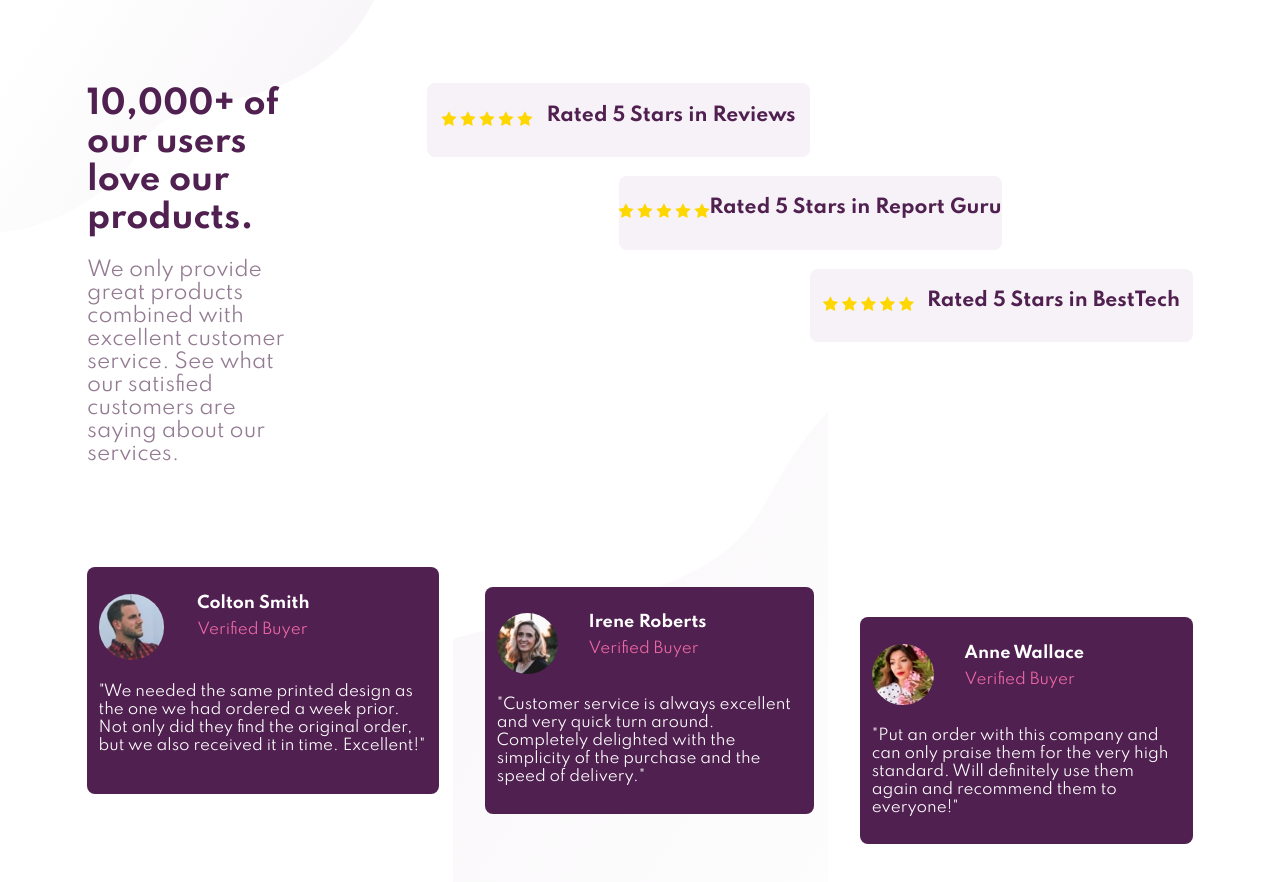
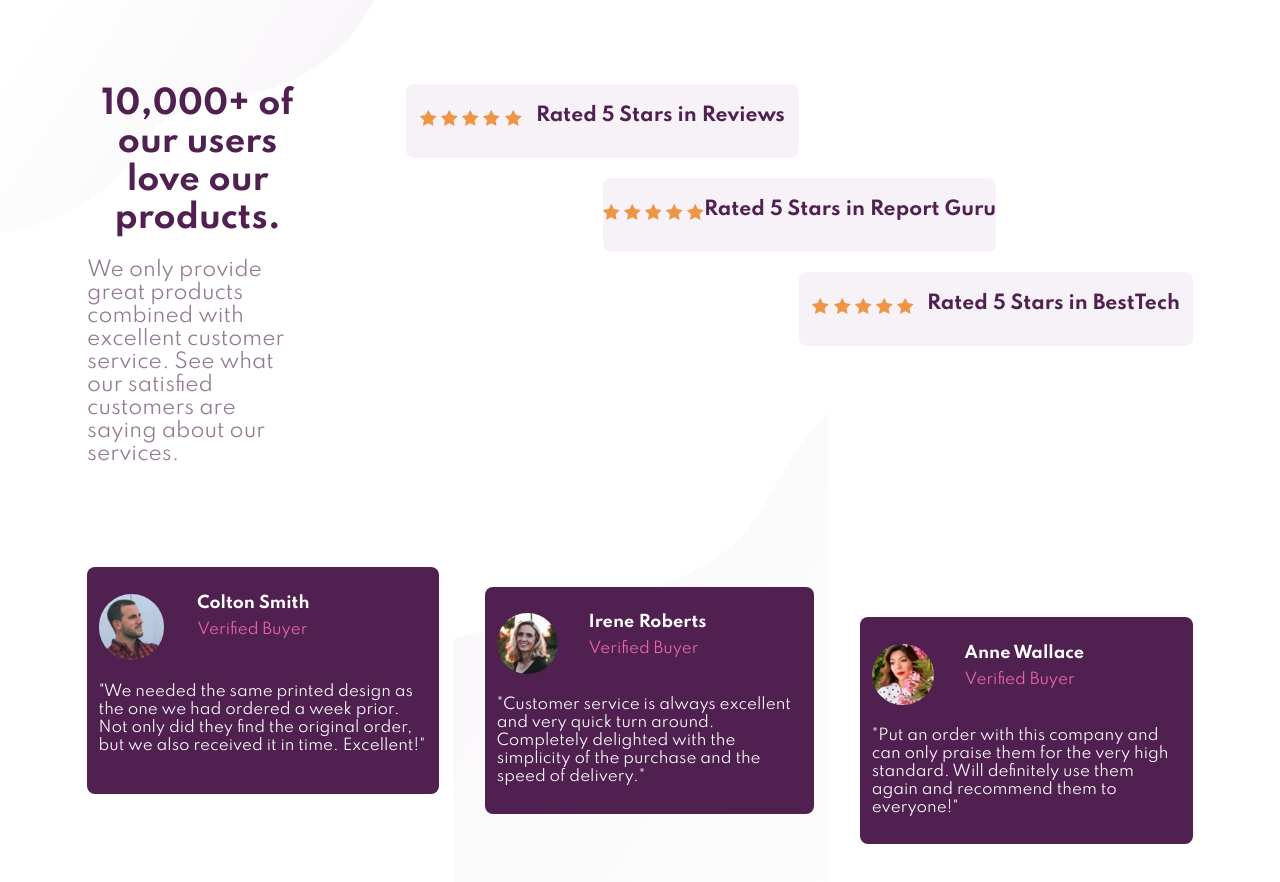
Before and after one commit to nayanabhatm/social-proof-section, a plain HTML site: page index.html in a window 1280 px wide. Drawn offline with Linux system fonts and the light colour scheme.

Commit message:
few changes

```diff
--- a/index.html
+++ b/index.html
@@ -34,33 +34,33 @@
       <div class="ratings">
         <div class="rating rating1">
           <div class="5stars">
-            <p class="fa fa-star checked"></p>
-            <p class="fa fa-star checked"></p>
-            <p class="fa fa-star checked"></p>
-            <p class="fa fa-star checked"></p>
-            <p class="fa fa-star checked"></p>
+            <img src="images/icon-star.svg" alt="" />
+            <img src="images/icon-star.svg" alt="" />
+            <img src="images/icon-star.svg" alt="" />
+            <img src="images/icon-star.svg" alt="" />
+            <img src="images/icon-star.svg" alt="" />
           </div>
           <h3>Rated 5 Stars in Reviews</h3>
         </div>
 
         <div class="rating rating2">
           <div class="5stars">
-            <p class="fa fa-star checked"></p>
-            <p class="fa fa-star checked"></p>
-            <p class="fa fa-star checked"></p>
-            <p class="fa fa-star checked"></p>
-            <p class="fa fa-star checked"></p>
+            <img src="images/icon-star.svg" alt="" />
+            <img src="images/icon-star.svg" alt="" />
+            <img src="images/icon-star.svg" alt="" />
+            <img src="images/icon-star.svg" alt="" />
+            <img src="images/icon-star.svg" alt="" />
           </div>
           <h3>Rated 5 Stars in Report Guru</h3>
         </div>
 
         <div class="rating rating3">
           <div class="5stars">
-            <p class="fa fa-star checked"></p>
-            <p class="fa fa-star checked"></p>
-            <p class="fa fa-star checked"></p>
-            <p class="fa fa-star checked"></p>
-            <p class="fa fa-star checked"></p>
+            <img src="images/icon-star.svg" alt="" />
+            <img src="images/icon-star.svg" alt="" />
+            <img src="images/icon-star.svg" alt="" />
+            <img src="images/icon-star.svg" alt="" />
+            <img src="images/icon-star.svg" alt="" />
           </div>
           <h3>Rated 5 Stars in BestTech</h3>
         </div>
--- a/style.css
+++ b/style.css
@@ -20,7 +20,7 @@ p {
 
 /* header */
 
-header {
+header h1 {
   color: var(--purple);
   text-align: center;
 }
@@ -34,11 +34,6 @@ header p {
 .ratings {
   text-align: center;
   color: var(--purple);
-}
-
-.rating .checked {
-  color: gold;
-  margin-bottom: 0;
 }
 
 .rating h3 {
@@ -107,6 +102,7 @@ header p {
     display: flex;
     text-align: center;
     justify-content: space-evenly;
+    align-items: center;
     min-width: 25vw;
     padding: 3% 0;
   }
```
